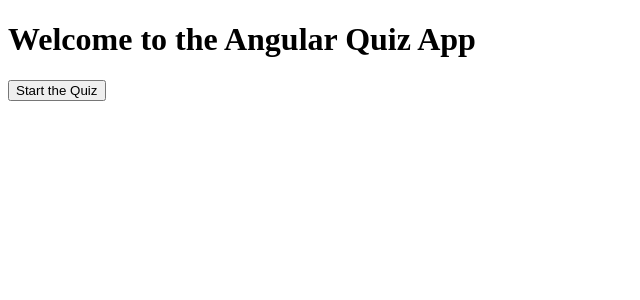
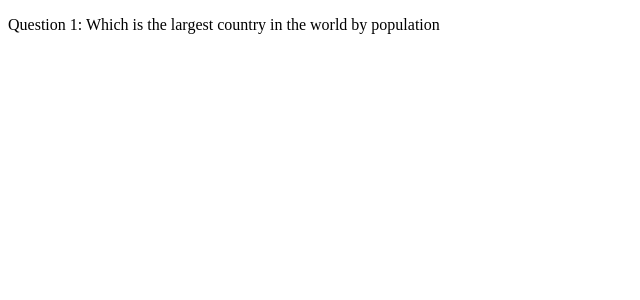
Before and after one commit to tomb7890/angular11-quiz, an Angular app: page / in a window 1280 px wide. Both pictures are taken after a click on the button "Start the Quiz". Shown: the top 300 px of the page, without its empty margins (0-640 px from the left). Built offline with nearby package versions, Linux system fonts and the light colour scheme.

Commit message:
Show first page of questions when user clicks the start button

```diff
--- a/src/app/app.component.html
+++ b/src/app/app.component.html
@@ -1,4 +1,16 @@
-<h1>Welcome to the Angular Quiz App</h1>
 
+<div class="quiz-container">
 
-<button class="start-button">Start the Quiz</button>
+  <div [ngSwitch]="this.model.page">
+
+    <div *ngSwitchCase="0">
+      <h1>Welcome to the Angular Quiz App</h1>
+      <button       (click)='this.model.nextPage()'  class="start-button">Start the Quiz</button>
+    </div>
+
+    <div *ngSwitchDefault>
+      <p>Question 1: Which is the largest country in the world by population</p>
+    </div>
+  </div>
+
+</div>
--- a/src/app/app.component.ts
+++ b/src/app/app.component.ts
@@ -1,4 +1,6 @@
 import { Component } from '@angular/core';
+
+import { Model } from './model';
 
 @Component({
   selector: 'app-root',
@@ -7,4 +9,7 @@ import { Component } from '@angular/core';
 })
 export class AppComponent {
   title = 'angular11-quiz';
+
+  model = new Model();
+
 }
--- /dev/null
+++ b/src/app/model.ts
@@ -0,0 +1,11 @@
+export class Model{
+  _page = 0;
+
+  nextPage() {
+    this._page = this._page + 1;
+  }
+
+  get page() {
+    return this._page;
+  }
+}
```
